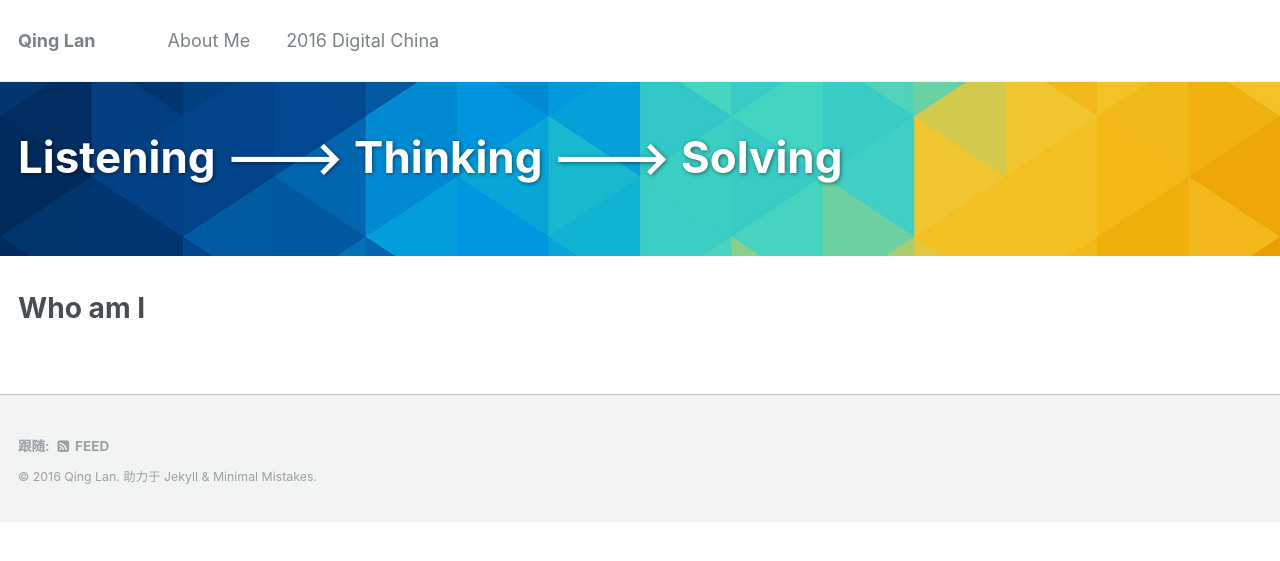
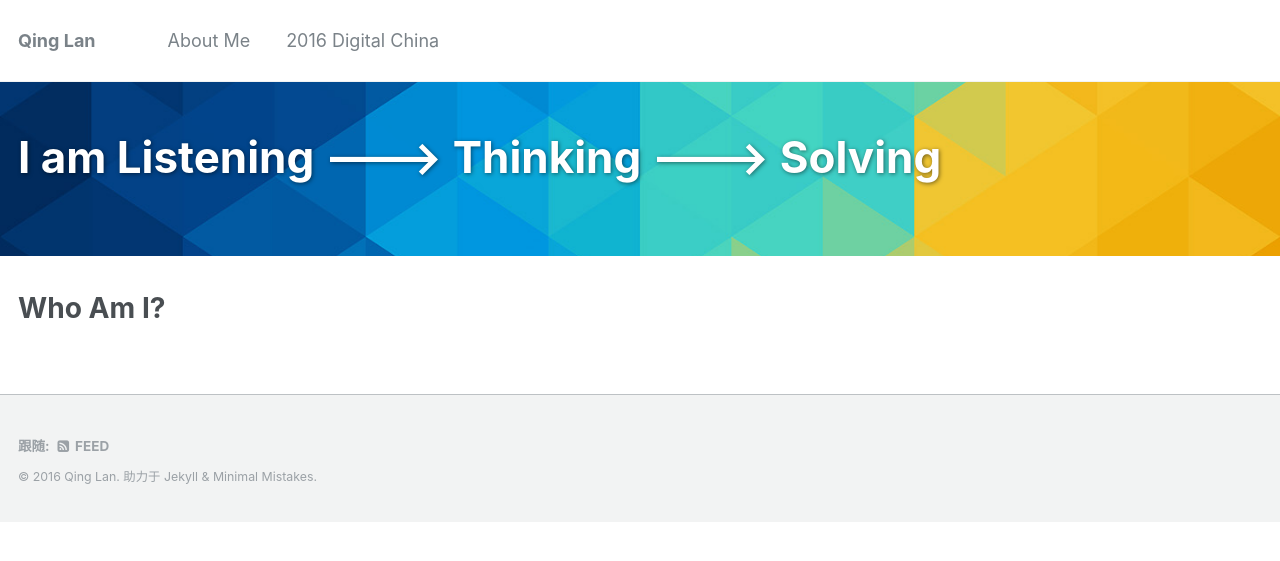
Before and after one commit to lanking520/lanking520.github.io, a Jekyll site: the page built from _pages/me.md, in a window 1280 px wide. Shown: the top 561 px of the page. Built offline with Jekyll 4.4.1, drawn with Linux system fonts in a browser that asks for light colours.

Commit message:
Update me.md

```diff
--- a/_pages/me.md
+++ b/_pages/me.md
@@ -1,5 +1,5 @@
 ---
-title: " Listening ---------> Thinking ---------> Solving"
+title: " I am Listening --------> Thinking --------> Solving"
 layout: splash
 permalink: /me/
 header:
@@ -7,4 +7,4 @@ header:
   overlay_image: Me_Page.jpg
 ---
 
-# Who am I
+# Who Am I?
```
